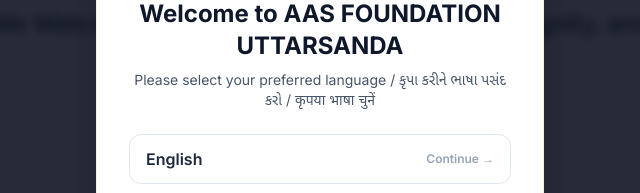
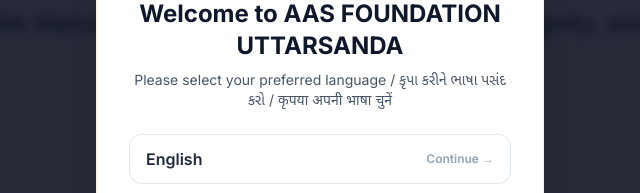
Before and after one commit to aasfoundationuttarsanda/aasfoundationuttarsanda, a plain HTML site: page index.html in a window 1280 px wide. Shown: the part 287-480 px from the top of the page, 320-960 px from the left. Drawn offline with nearby package versions, Linux system fonts and the light colour scheme.

Commit message:
Update index.html

```diff
--- a/index.html
+++ b/index.html
@@ -30,7 +30,7 @@
         🌐
       </div>
       <h2 class="text-xl sm:text-2xl font-bold text-slate-900 mb-2">Welcome to AAS FOUNDATION UTTARSANDA</h2>
-      <p class="text-slate-600 text-xs sm:text-sm mb-6">Please select your preferred language / કૃપા કરીને ભાષા પસંદ કરો / कृपया भाषा चुनें</p>
+      <p class="text-slate-600 text-xs sm:text-sm mb-6">Please select your preferred language / કૃપા કરીને ભાષા પસંદ કરો / कृपया अपनी भाषा चुनें</p>
 
       <div class="space-y-3">
         <button type="button" onclick="document.getElementById('languageModal').style.display='none'; dismissAndSetLang('en');" class="w-full py-3 px-4 rounded-xl border border-slate-200 hover:border-orange-500 hover:bg-orange-50 font-semibold text-slate-800 flex items-center justify-between transition-all group">
```
